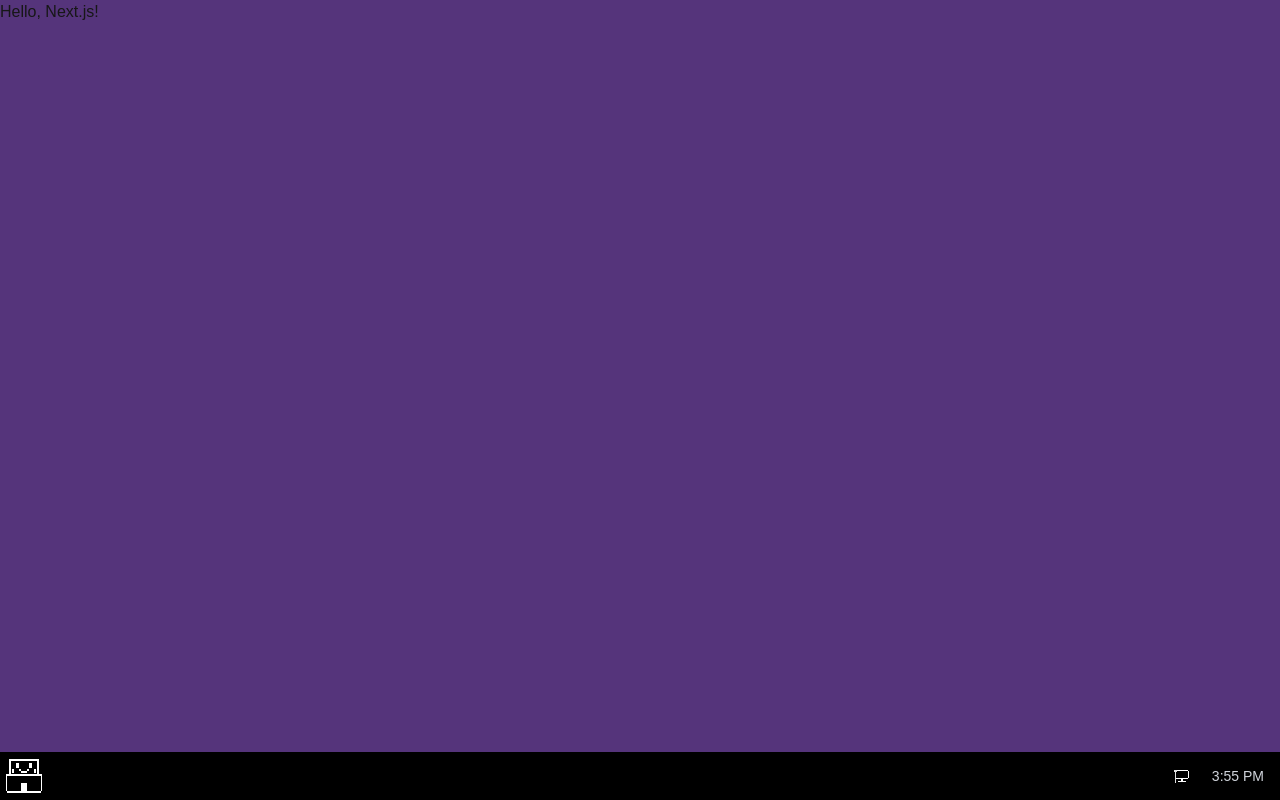
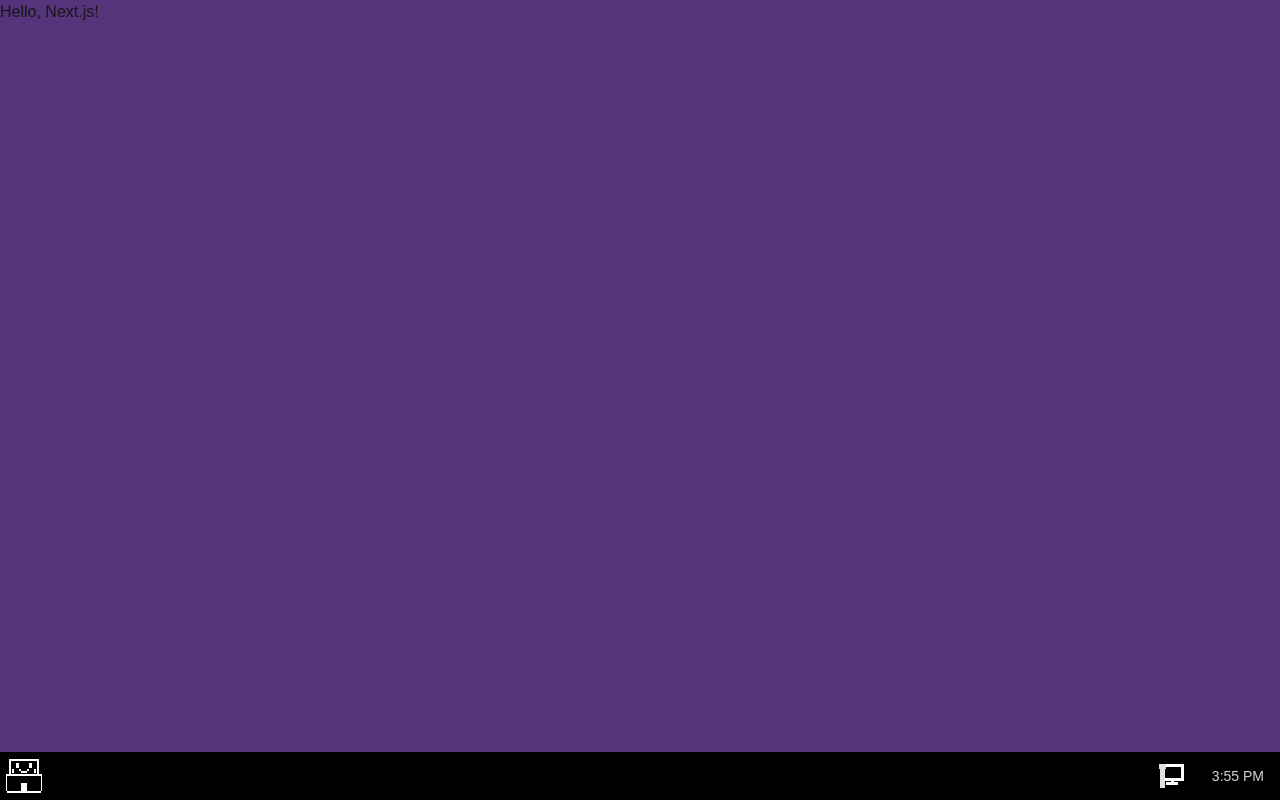
Before and after one commit to Mirko-125/mirkOS, a Next.js app: page / in a window 1280 px wide. Built offline with nearby package versions, Linux system fonts and the light colour scheme.

Commit message:
fix: network icon is not blurry anymore

```diff
--- a/src/components/networkbutton.tsx
+++ b/src/components/networkbutton.tsx
@@ -5,14 +5,7 @@ export const NetworkButton = () => (
     type="button"
     aria-label="Network status"
     className="
-      p-1
-      rounded-md
-      hover:bg-gray-200
-      focus:outline-none
-      focus:ring-2
-      focus:ring-gray-400
-      transition-colors
-      flex items-center justify-center
+      group flex items-center justify-center w-12 h-full hover:bg-gray-700 focus:outline-none focus:ring-2 focus:ring-gray-400 relative
     "
   >
     <img
@@ -20,7 +13,8 @@ export const NetworkButton = () => (
       alt="Network status"
       width={20}
       height={20}
-      className="w-5 h-5 image-rendering-pixelated block group-hover:hidden"
+      className="w-9 h-9 image-rendering-pixelated block"
+      style={{ imageRendering: 'pixelated' }}
       draggable={false}
     />
   </button>
```
Also changed, not shown: src/assets/network.png.
